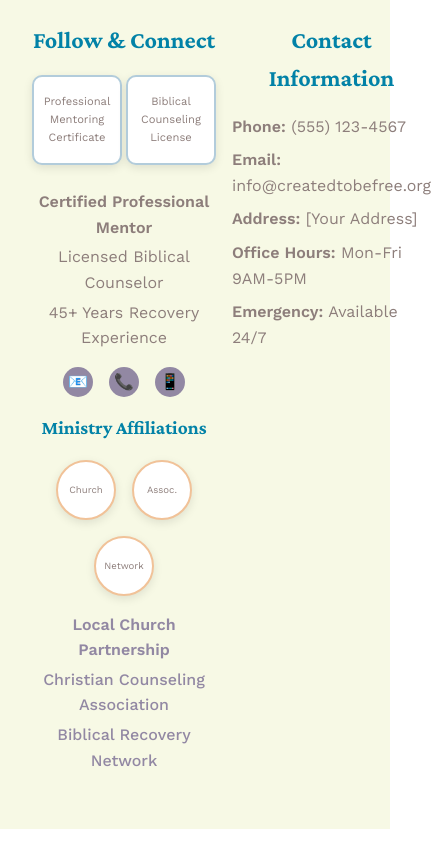
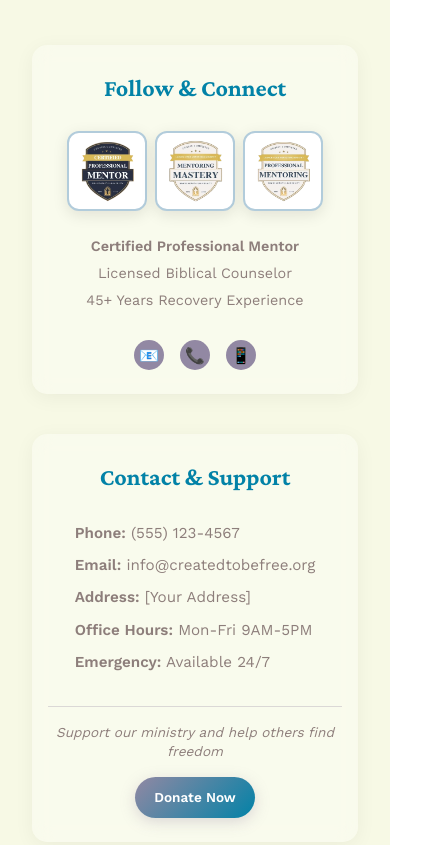
Before and after one commit to Lueken/CTBF, a website built with webpack: page index.html in a window 390 px wide. Shown: the part 5731-6576 px from the top of the page, 431 px wide, since content can reach past the window. Built offline with nearby package versions, Linux system fonts and the light colour scheme.

Commit message:
Updated story.html and css

```diff
--- a/css/style.css
+++ b/css/style.css
@@ -889,77 +889,106 @@ textarea {
     transform: translateY(-2px);
 }
 
-/* Certifications Section - Compact Version with Tight Grouping */
+/* ===============================================
+   UPDATED CERTIFICATIONS SECTION - CENTERED & SYMMETRICAL
+   =============================================== */
+
 .certifications {
     background: var(--peace-cream);
-    padding: 3rem 0; /* Reduced from 6rem */
+    padding: 3rem 0;
 }
 
 .certifications-container {
-    max-width: 1200px;
+    max-width: 1400px; /* Increased for better spread */
     margin: 0 auto;
     padding: 0 2rem;
 }
 
 .certifications-header {
     text-align: center;
-    margin-bottom: 2rem; /* Reduced from 4rem */
+    margin-bottom: 3rem;
 }
 
 .certifications-header h2 {
     font-family: 'Crimson Pro', serif;
-    font-size: 2rem; /* Reduced from 2.5rem */
+    font-size: 2rem;
     color: var(--deep-faith);
-    margin-bottom: 0.5rem; /* Reduced from 1rem */
+    margin-bottom: 0.5rem;
 }
 
 .certifications-header p {
     color: var(--cross-brown);
 }
 
+/* Main Grid - Equal Distribution */
 .certifications-grid {
     display: grid;
-    grid-template-columns: repeat(auto-fit, minmax(180px, 1fr));
-    gap: 1.5rem;
-    margin-bottom: 2rem;
+    grid-template-columns: repeat(3, minmax(0, 1fr)); /* Ensures equal width columns */
+    gap: 3rem;
+    align-items: start; /* Align to top for consistent height */
+    justify-items: center; /* Center each section within its grid cell */
+    max-width: 1200px;
+    margin: 0 auto;
 }
 
-.cert-section {
+/* Individual Section Styling - All Same Width */
+.cert-section,
+.ministry-section {
+    width: 100%; /* Take full width of grid cell */
+    max-width: 350px; /* Consistent max width for all sections */
+    text-align: center;
+    padding: 2rem 1.5rem;
+    background: rgba(255, 255, 255, 0.3);
+    border-radius: 15px;
+    backdrop-filter: blur(10px);
+    box-shadow: 0 4px 20px rgba(0, 0, 0, 0.05);
+    min-height: 400px; /* Ensures consistent height */
+    display: flex;
+    flex-direction: column;
+    justify-content: flex-start;
+}
+
+/* Section Headers - Consistent Styling */
+.cert-section h3,
+.ministry-section h3 {
+    font-family: 'Crimson Pro', serif;
+    font-size: 1.5rem;
+    color: var(--heavenly-blue);
+    margin-bottom: 1.5rem;
     text-align: center;
 }
 
-.cert-section h3 {
-    font-family: 'Crimson Pro', serif;
-    font-size: 1.5rem;
-    color: var(--heavenly-blue);
-    margin-bottom: 1rem;
-}
-
-/* Certificate Images Container - Side by Side Layout with Tight Grouping */
+/* Certificate Images - Centered Layout */
 .cert-images {
     display: flex;
-    gap: 0.5rem; /* Tight grouping like ministry circles */
     justify-content: center;
-    align-items: center;
+    gap: 1rem;
+    flex-wrap: nowrap;
     margin-bottom: 1.5rem;
 }
 
 .cert-image {
-    width: 120px;
-    height: 120px;
+    width: 100px;
+    height: 100px;
     background: var(--grace-white);
-    border-radius: 10px;
+    border-radius: 12px;
     display: flex;
     align-items: center;
     justify-content: center;
-    box-shadow: 0 3px 10px rgba(0, 0, 0, 0.1);
+    box-shadow: 0 4px 15px rgba(0, 0, 0, 0.1);
     border: 2px solid var(--gentle-mist);
+    transition: transform 0.3s ease;
+}
+
+.cert-image:hover {
+    transform: translateY(-2px);
 }
 
 .cert-image img {
-    max-width: 100px;
-    max-height: 100px;
+    max-width: 85px;
+    max-height: 85px;
     object-fit: contain;
+    border-radius: 8px;
 }
 
 .cert-placeholder {
@@ -969,47 +998,32 @@ textarea {
     padding: 0.75rem;
 }
 
-.cert-credentials {
-    margin-bottom: 1rem;
-}
-
-.cert-credentials p {
-    color: var(--cross-brown);
-    margin-bottom: 0.25rem;
-}
-
+/* Contact Info - Left Aligned Text, Centered Container */
 .contact-info {
     text-align: left;
+    margin: 0 auto;
+    max-width: 280px;
 }
 
 .contact-info p {
     color: var(--cross-brown);
     margin-bottom: 0.5rem;
+    font-size: 0.95rem;
 }
 
-.ministry-section {
-    text-align: center;
-}
-
-.ministry-section h3 {
-    font-family: 'Crimson Pro', serif;
-    font-size: 1.5rem;
-    color: var(--heavenly-blue);
-    margin-bottom: 1rem;
-}
-
+/* Ministry Logos - Centered */
 .ministry-logos {
     display: flex;
     justify-content: center;
     align-items: center;
-    gap: 1.5rem;
+    gap: 1rem;
     flex-wrap: wrap;
-    margin-bottom: 1rem;
+    margin-bottom: 1.5rem;
 }
 
 .ministry-logo {
-    width: 80px;
-    height: 80px;
+    width: 70px;
+    height: 70px;
     background: var(--grace-white);
     border-radius: 50%;
     display: flex;
@@ -1032,20 +1046,91 @@ textarea {
 }
 
 .ministry-list {
-    display: flex;
-    justify-content: center;
-    gap: 1.5rem;
-    flex-wrap: wrap;
-    margin-top: 0.5rem;
+    text-align: center;
 }
 
 .ministry-list p {
     color: var(--prayer-purple);
     font-weight: 500;
-    margin: 0;
+    margin: 0.25rem 0;
+    font-size: 0.9rem;
 }
 
+/* Credentials Text - Centered */
+.cert-credentials {
+    margin-bottom: 1.5rem;
+    text-align: center;
+}
+
+.cert-credentials p {
+    color: var(--cross-brown);
+    margin-bottom: 0.25rem;
+    font-size: 0.9rem;
+}
+
+/* Social Links - Centered */
+.social-links {
+    display: flex;
+    gap: 1rem;
+    justify-content: center;
+    margin-top: auto; /* Pushes to bottom of flex container */
+}
+
+.donate-section {
+    margin-top: 2rem;
+    padding-top: 1.5rem;
+    border-top: 1px solid rgba(148, 136, 163, 0.3);
+    text-align: center;
+}
+
+.donate-text {
+    color: var(--cross-brown);
+    font-size: 0.9rem;
+    margin-bottom: 1rem;
+    font-style: italic;
+    line-height: 1.4;
+}
+
+.donate-btn {
+    background: linear-gradient(135deg, var(--prayer-purple) 0%, var(--heavenly-blue) 100%);
+    color: var(--grace-white);
+    padding: 0.8rem 1.5rem;
+    border-radius: 25px;
+    font-weight: 600;
+    font-size: 0.95rem;
+    text-decoration: none;
+    display: inline-flex;
+    align-items: center;
+    gap: 0.5rem;
+    transition: all 0.3s ease;
+    box-shadow: 0 4px 15px rgba(148, 136, 163, 0.3);
+    border: none;
+    cursor: pointer;
+}
+
+.donate-btn:hover {
+    transform: translateY(-2px);
+    box-shadow: 0 6px 20px rgba(148, 136, 163, 0.4);
+    background: linear-gradient(135deg, var(--heavenly-blue) 0%, var(--accent-cyan) 100%);
+}
+
+
+
 /* Responsive Design */
+@media (max-width: 968px) {
+    .certifications-grid {
+        grid-template-columns: 1fr;
+        gap: 2.5rem;
+        padding: 0 1rem;
+    }
+
+    .cert-section,
+    .ministry-section {
+        max-width: 100%;
+        min-height: auto;
+    }
+}
+
 @media (max-width: 768px) {
     .hero {
         grid-template-columns: 1fr;
@@ -1154,54 +1239,36 @@ textarea {
     }
 
     /* Certifications Mobile */
-    .certifications {
-        padding: 2rem 0;
-    }
-
-    .certifications-grid {
-        grid-template-columns: repeat(2, 1fr);
-        gap: 1rem;
+    .certifications-container {
+        padding: 0 1rem;
     }
 
     .cert-images {
-        gap: 0.375rem; /* Slightly tighter on mobile */
+        gap: 0.75rem;
     }
 
     .cert-image {
-        width: 100px;
-        height: 100px;
+        width: 90px;
+        height: 90px;
     }
 
     .cert-image img {
-        max-width: 90px;
-        max-height: 90px;
+        max-width: 75px;
+        max-height: 75px;
     }
 
-    .ministry-logos {
-        gap: 1rem;
+    .donate-section {
+        margin-top: 1.5rem;
+        padding-top: 1rem;
     }
 
-    .ministry-logo {
-        width: 70px;
-        height: 70px;
+    .donate-btn {
+        padding: 0.7rem 1.3rem;
+        font-size: 0.9rem;
     }
 
-    .ministry-logo img {
-        max-width: 50px;
-        max-height: 50px;
-    }
-
-    .ministry-list {
-        flex-direction: column;
-        gap: 0.25rem;
-    }
-
-    .certifications-header h2 {
-        font-size: 1.75rem;
-    }
-
-    .ministry-section h3 {
-        font-size: 1.3rem;
+    .donate-text {
+        font-size: 0.85rem;
     }
 }
 
@@ -1226,21 +1293,26 @@ textarea {
 
     /* Certifications Very Small Screens */
     .certifications {
-        padding: 1.5rem 0;
+        padding: 2rem 0;
+    }
+
+    .cert-section,
+    .ministry-section {
+        padding: 1.5rem 1rem;
     }
 
     .cert-images {
-        gap: 0.25rem; /* Very tight spacing on small screens */
+        gap: 0.5rem;
     }
 
     .cert-image {
-        width: 90px;
-        height: 90px;
+        width: 80px;
+        height: 80px;
     }
 
     .cert-image img {
-        max-width: 75px;
-        max-height: 75px;
+        max-width: 65px;
+        max-height: 65px;
     }
 
     .cert-placeholder {
@@ -1268,6 +1340,16 @@ textarea {
     .social-link {
         width: 30px;
         height: 30px;
+    }
+
+    .donate-btn {
+        padding: 0.6rem 1.2rem;
+        font-size: 0.85rem;
+        gap: 0.4rem;
+    }
+
+    .donate-icon {
+        font-size: 1rem;
     }
 }
 
--- a/index.html
+++ b/index.html
@@ -31,7 +31,7 @@
             <h1 class="fade-in">Created To Be Free Mentoring</h1>
             <p class="hero-subtitle fade-in">Break free from the chains your Problematic Sexual Behaviors (PSBs) have put on your relationships with a Biblically based, clinically informed & partner sensitive approach.</p>
             <p class="hero-scripture fade-in"> “Then you will know the truth, and the truth will set you free.” - John 8:32</p>
-            <a href="#contact" class="btn btn-secondary">Start Your Journey</a>
+            <a href="https://www.coachaccountable.com/offering/Pfvj4mA8WeiISwpjISJ8nwKUKiAFXko" class="btn btn-secondary">Start Your Journey</a>
         </div>
         <div class="hero-visual fade-in">
             <div class="hero-image-container">
@@ -157,7 +157,7 @@
                     <p>Discover the complete methodology, success stories, and detailed process that has helped hundreds find freedom.</p>
                     <div class="cta-buttons">
                         <a href="/method" class="btn">Learn About Our Method</a>
-                        <a href="#contact" class="btn btn-secondary">Start Your Journey</a>
+                        <a href="https://www.coachaccountable.com/offering/Pfvj4mA8WeiISwpjISJ8nwKUKiAFXko" class="btn btn-secondary">Start Your Journey</a>
                     </div>
                 </div>
             </div>
@@ -181,7 +181,7 @@
 <!--    </section>-->
 
     <!-- Certifications & Affiliations -->
-    <section class="certifications">
+    <footer class="certifications">
         <div class="certifications-container">
             <div class="certifications-header fade-in">
                 <h2>Credentials & Contact</h2>
@@ -192,13 +192,16 @@
                 <div class="cert-section fade-in">
                     <h3>Follow & Connect</h3>
                     <div class="cert-images">
-                        <div class="cert-image">
-                            <div class="cert-placeholder">Professional<br>Mentoring<br>Certificate</div>
-                        </div>
-                        <div class="cert-image">
-                            <div class="cert-placeholder">Biblical<br>Counseling<br>License</div>
-                        </div>
-                    </div>
+                      <div class="cert-image">
+                          <img src="img/bravehearts-certified-professional-mentor-nobg.webp" alt="Certified Professional Mentor - Bravehearts University">
+                      </div>
+                      <div class="cert-image">
+                          <img src="img/bravehearts-mentoring-mastery-nobg.webp" alt="Mentoring Mastery - Bravehearts University">
+                      </div>
+                      <div class="cert-image">
+                          <img src="img/bravehearts-professional-mentoring-nobg.webp" alt="Professional Mentoring - Bravehearts University">
+                      </div>
+                  </div>
                     <div class="cert-credentials">
                         <p><strong>Certified Professional Mentor</strong></p>
                         <p>Licensed Biblical Counselor</p>
@@ -212,13 +215,21 @@
                 </div>
 
                 <div class="cert-section fade-in">
-                    <h3>Contact Information</h3>
+                    <h3>Contact & Support</h3>
                     <div class="contact-info">
                         <p><strong>Phone:</strong> (555) 123-4567</p>
                         <p><strong>Email:</strong> info@createdtobefree.org</p>
                         <p><strong>Address:</strong> [Your Address]</p>
                         <p><strong>Office Hours:</strong> Mon-Fri 9AM-5PM</p>
                         <p><strong>Emergency:</strong> Available 24/7</p>
+                    </div>
+
+                    <!-- Donate Button -->
+                    <div class="donate-section">
+                        <p class="donate-text">Support our ministry and help others find freedom</p>
+                        <a href="#" class="btn donate-btn">
+                            Donate Now
+                        </a>
                     </div>
                 </div>
 
@@ -243,7 +254,7 @@
                 </div>
             </div>
         </div>
-    </section>
+    </footer>
 
     <script>
         // Navigation toggle functionality
```
Also changed, not shown: story.html (+16 -10 lines), img/bravehearts-certified-professional-mentor-nobg.png (added), img/bravehearts-certified-professional-mentor-nobg.webp (added), img/bravehearts-certified-professional-mentor.png (added), img/bravehearts-mentoring-mastery-nobg.png (added), img/bravehearts-mentoring-mastery-nobg.webp (added), img/bravehearts-mentoring-mastery.png (added), img/bravehearts-professional-mentoring-nobg.png (added), img/bravehearts-professional-mentoring-nobg.webp (added), img/bravehearts-professional-mentoring.png (added).
